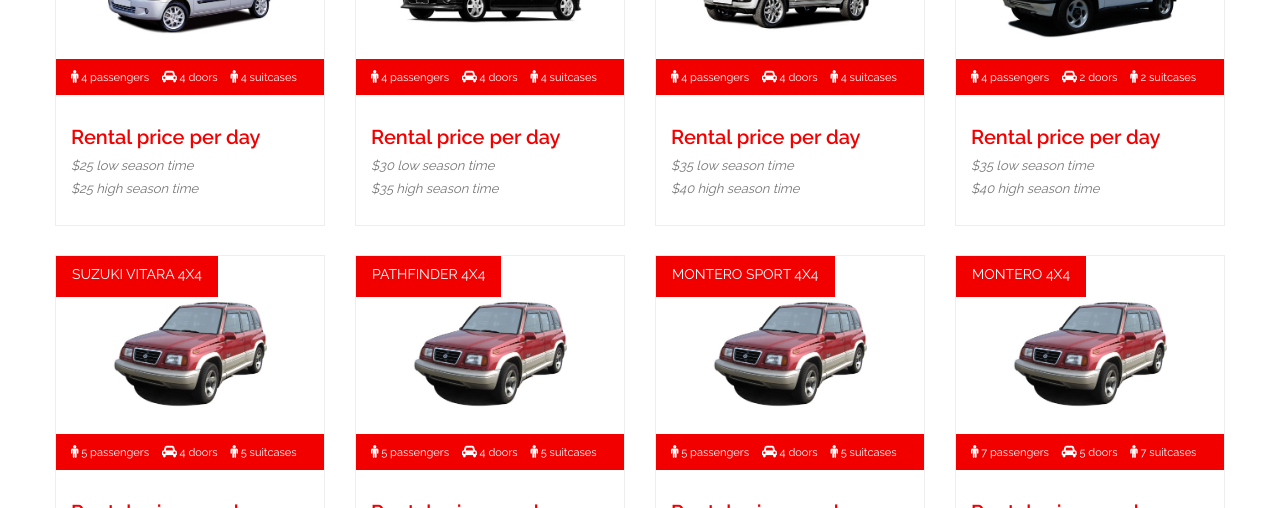
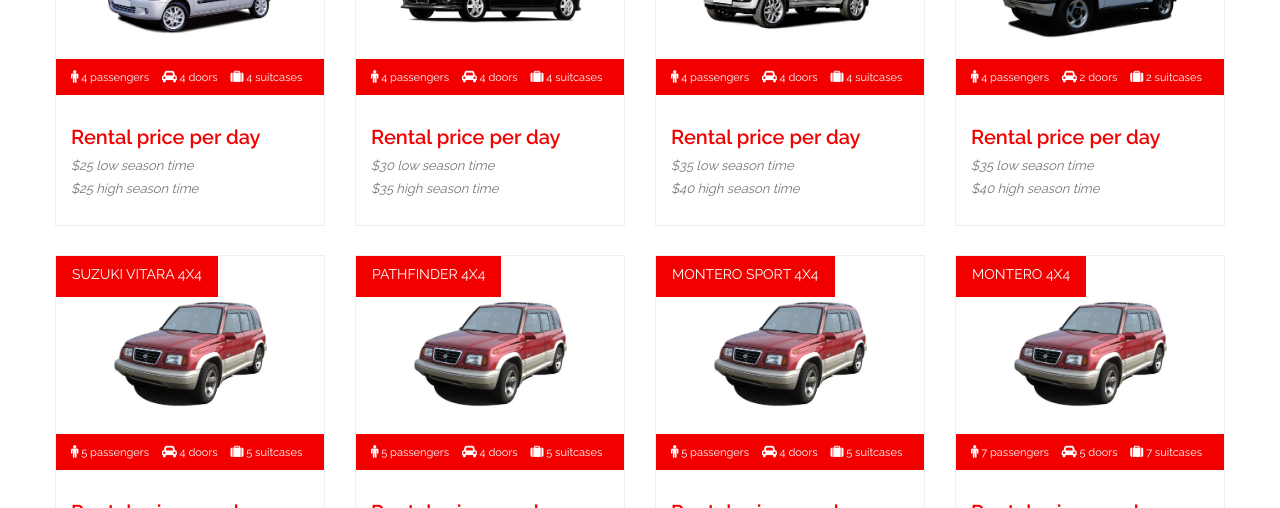
Before and after one commit to machineio/magnumrc, a plain HTML site: page our-car-fleet.html in a window 1280 px wide. Shown: the part 717-1225 px from the top of the page. Drawn offline with Linux system fonts and the light colour scheme; some packages are replaced by stand-ins of ours; files whose address does not match are found by name.

Commit message:
changes icons

```diff
--- a/our-car-fleet.html
+++ b/our-car-fleet.html
@@ -258,7 +258,7 @@
                   <div class="property-features">
                    <span><i class="fa fa-male"></i><small> 4 passengers </small></span>
                    <span><i class="fa fa-car"></i><small> 4 doors </small></span>
-                   <span><i class="fa fa-male"></i><small> 4 suitcases </small></span>
+                   <span><i class="fa fa-suitcase"></i><small> 4 suitcases </small></span>
                   </div>
                   <div class="property-content">
 
@@ -283,7 +283,7 @@
                     <div class="property-features">
                    <span><i class="fa fa-male"></i><small> 4 passengers </small></span>
                    <span><i class="fa fa-car"></i><small> 4 doors </small></span>
-                   <span><i class="fa fa-male"></i><small> 4 suitcases </small></span>
+                   <span><i class="fa fa-suitcase"></i><small> 4 suitcases </small></span>
                   </div>
 
                   </div>
@@ -310,7 +310,7 @@
                   <div class="property-features">
                    <span><i class="fa fa-male"></i><small> 4 passengers </small></span>
                    <span><i class="fa fa-car"></i><small> 4 doors </small></span>
-                   <span><i class="fa fa-male"></i><small> 4 suitcases </small></span>
+                   <span><i class="fa fa-suitcase"></i><small> 4 suitcases </small></span>
                   </div>
                   <div class="property-content">
 
@@ -336,7 +336,7 @@
                   <div class="property-features">
                    <span><i class="fa fa-male"></i><small> 4 passengers </small></span>
                    <span><i class="fa fa-car"></i><small> 2 doors </small></span>
-                   <span><i class="fa fa-male"></i><small> 2 suitcases </small></span>
+                   <span><i class="fa fa-suitcase"></i><small> 2 suitcases </small></span>
                   </div>
                   <div class="property-content">
 
@@ -361,7 +361,7 @@
                     <div class="property-features">
                    <span><i class="fa fa-male"></i><small> 5 passengers </small></span>
                    <span><i class="fa fa-car"></i><small> 4 doors </small></span>
-                   <span><i class="fa fa-male"></i><small> 5 suitcases </small></span>
+                   <span><i class="fa fa-suitcase"></i><small> 5 suitcases </small></span>
                   </div>
                   <div class="property-content">
 
@@ -387,7 +387,7 @@
                     <div class="property-features">
                    <span><i class="fa fa-male"></i><small> 5 passengers </small></span>
                    <span><i class="fa fa-car"></i><small> 4 doors </small></span>
-                   <span><i class="fa fa-male"></i><small> 5 suitcases </small></span>
+                   <span><i class="fa fa-suitcase"></i><small> 5 suitcases </small></span>
                   </div>
                   <div class="property-content">
 
@@ -413,7 +413,7 @@
                     <div class="property-features">
                    <span><i class="fa fa-male"></i><small> 5 passengers </small></span>
                    <span><i class="fa fa-car"></i><small> 4 doors </small></span>
-                   <span><i class="fa fa-male"></i><small> 5 suitcases </small></span>
+                   <span><i class="fa fa-suitcase"></i><small> 5 suitcases </small></span>
                   </div>
                   <div class="property-content">
 
@@ -439,7 +439,7 @@
                     <div class="property-features">
                    <span><i class="fa fa-male"></i><small> 7 passengers </small></span>
                    <span><i class="fa fa-car"></i><small> 5 doors </small></span>
-                   <span><i class="fa fa-male"></i><small> 7 suitcases </small></span>
+                   <span><i class="fa fa-suitcase"></i><small> 7 suitcases </small></span>
                   </div>
                   <div class="property-content">
 
```
